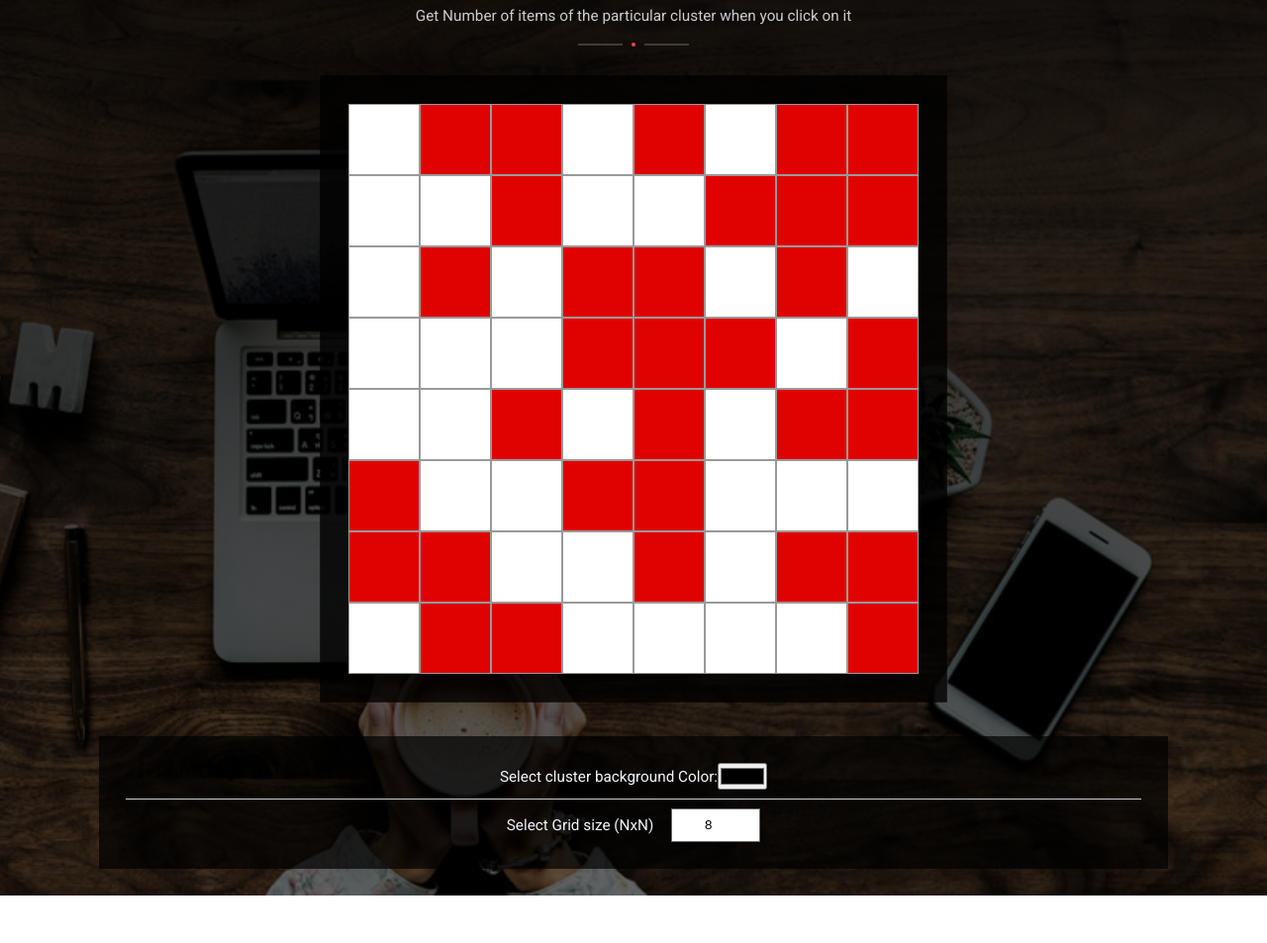
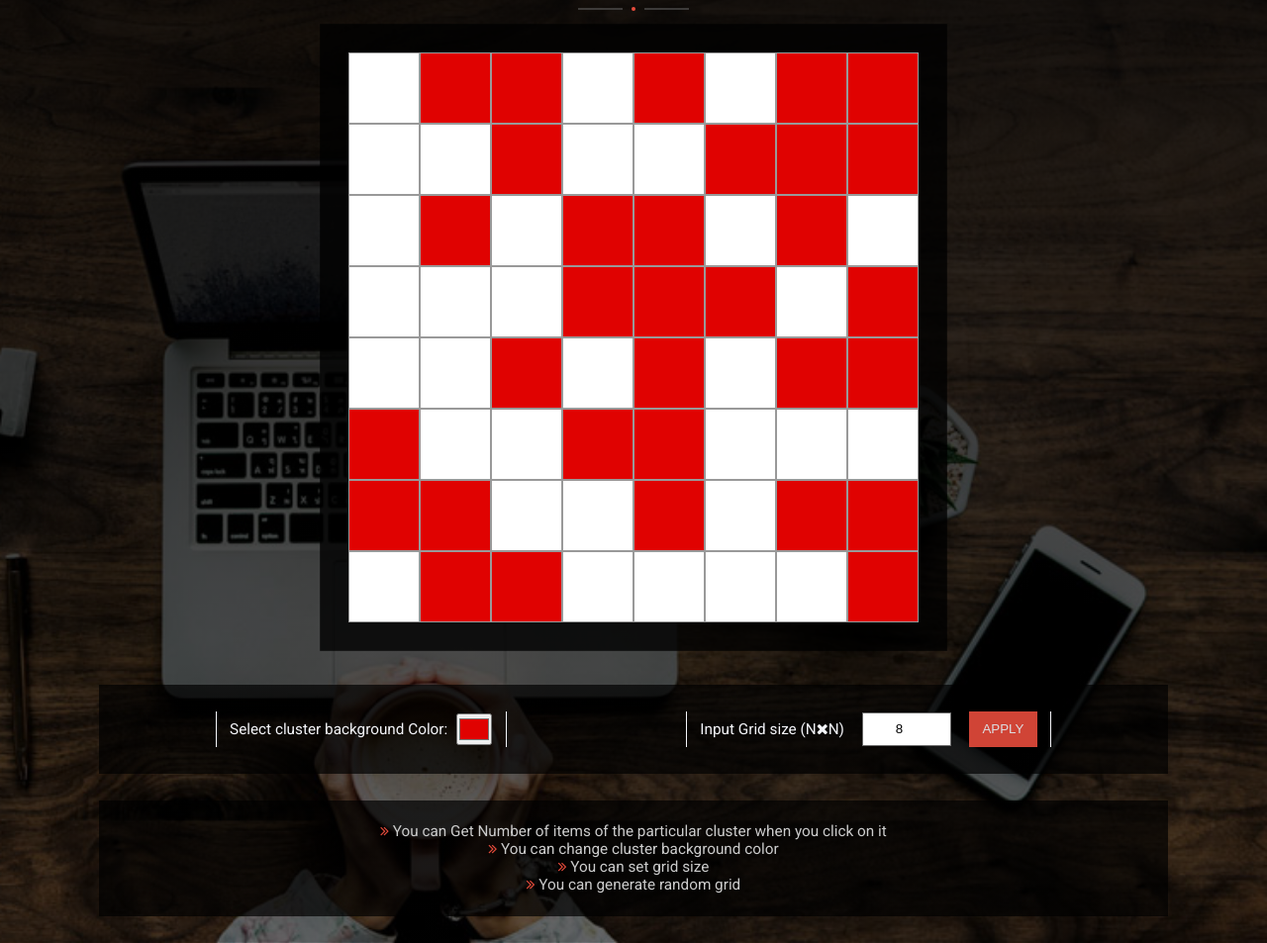
Before and after one commit to PuspaGurung/JS-NxN-Matrix-countCluster, a website built with Parcel: page src/index.html in a window 1280 px wide. Shown: the part 78-1031 px from the top of the page at 99% size. Before the commit the page ends 983 px from the top, so only its background shows below. Built offline with nearby package versions, Linux system fonts and the light colour scheme.

Commit message:
change some layout, and JS

```diff
--- a/src/index.html
+++ b/src/index.html
@@ -1,5 +1,6 @@
 <!DOCTYPE html>
 <html lang="en">
+
 <head>
   <meta charset="UTF-8" />
   <meta name="viewport" content="width=device-width, initial-scale=1.0" />
@@ -8,20 +9,15 @@
     Matrix, count Number of items of the particular cluster when user click on
     it
   </title>
-    <link
-      href="https://fonts.googleapis.com/css?family=Roboto&display=swap"
-      rel="stylesheet"
-    />
+  <link href="https://fonts.googleapis.com/css?family=Roboto&display=swap" rel="stylesheet" />
+  <link rel="stylesheet" href="https://cdnjs.cloudflare.com/ajax/libs/font-awesome/4.7.0/css/font-awesome.min.css">
 </head>
 
 <body>
   <div class="container">
     <div class="grid-wrapper">
       <div class="grid-header">
-          <h1 class="grid-header__title">NxN GRID</h1>
-          <p class="grid-header__para">
-            Get Number of items of the particular cluster when you click on it
-          </p>
+        <h1 class="grid-header__title">N<i class="fa fa-times"></i>N GRID</h1>
         <span class="grid-header__seperator"></span>
       </div>
     </div>
@@ -29,29 +25,31 @@
     <div class="grid-control">
       <div class="grid-control__color input-wrapper">
         <label for="change-grid-bg-color">
-            Select cluster background Color:</label
-          >
-          <input
-            type="color"
-            name="bg-color"
-            id="change-grid-bg-color"
-            name="change-grid-bg-color"
-          />
+          Select cluster background Color:</label>
+        <input type="color" name="bg-color" id="change-grid-bg-color" name="change-grid-bg-color" value="#e00201" />
       </div>
       <div class="grid-control__size input-wrapper">
-          <label for="grid-size">Select Grid size (NxN)</label>
-          <input
-            type="number"
-            id="grid-size"
-            min="5"
-            max="10"
-            placeholder="Grid size"
-            name="grid-size"
-          />
+        <label for="grid-size">Input Grid size (N<i class="fa fa-times"></i>N)</label>
+        <input type="number" id="grid-size" min="5" max="10" placeholder="Grid size" name="grid-size" />
+        <button id="btn-set-grid-size" class="btn-primary">apply</button>
       </div>
       <span id="error-message"></span>
+      <!--      <div class="grid-control__random-grid input-wrapper">
+        <button class="get-random-grid btn-primary">GET RANDOM GRID</button>
+      </div>
+-->
+    </div>
+    <div class="grid-info">
+      <ul class="grid-info__list">
+        <li><i class="fa fa-angle-double-right"></i> You can Get Number of items of the particular cluster when you
+          click on it</li>
+        <li><i class="fa fa-angle-double-right"></i> You can change cluster background color </li>
+        <li><i class="fa fa-angle-double-right"></i> You can set grid size</li>
+        <li><i class="fa fa-angle-double-right"></i> You can generate random grid</li>
+      </ul>
     </div>
   </div>
   <script src="./js/main.js"></script>
 </body>
+
 </html>
--- a/src/js/main.js
+++ b/src/js/main.js
@@ -100,8 +100,8 @@ class Grid {
 
   // Change the background color of cluster
   handleBgColor() {
-    let btnApplyColor = document.getElementById("change-grid-bg-color");
-    btnApplyColor.addEventListener("change", e => {
+    let inputBgColor = document.getElementById("change-grid-bg-color");
+    inputBgColor.addEventListener("change", e => {
       e.preventDefault();
       let bgColor = e.target.value;
       let getItemListDOM = document.querySelectorAll(".grid__filled");
@@ -271,24 +271,25 @@ class Grid {
   }
 }
 
-//get screen width
+//GRID DEFAULT SIZE and GENERATE RANDOM GRID WITH DEFAULT SIZE
 let screenWidth = window.innerWidth ||
   document.documentElement.clientWidth ||
   document.body.clientWidth;
 
-// Default grid size
-
+// Default grid size at windowOnLoad
 /** Default grid size based on screen width
  *  width <=500px
  * width >=500px
  **/
+
+// Display grid with default grid size:: when windowOnLoad
 window.onload = () => {
-  (screenWidth > 500) ? new Grid(8) && (document.getElementById("grid-size").defaultValue = 8): new Grid(6) && (document.getElementById("grid-size").defaultValue = 6)
+  (screenWidth > 500) ? new Grid(8) && (document.getElementById("grid-size").defaultValue = 8): new Grid(6) && (document.getElementById("grid-size").defaultValue = 6);
 };
 
-// ALLOw TO CHANGE GRID SIZE
-document.getElementById("grid-size").addEventListener("change", e => {
-  let gridSize = e.target.value;
+// ALLOW USER TO CHANGE GRID SIZE
+document.getElementById("btn-set-grid-size").addEventListener("click", e => {
+  let gridSize = document.getElementById('grid-size').value;
   let errorElement = document.getElementById("error-message");
   let errorMessage = [];
   if (screenWidth <= 500) {
@@ -316,5 +317,10 @@ document.getElementById("grid-size").addEventListener("change", e => {
       (errorElement.innerText = errorMessage.join(", ")) :
       (errorElement.innerText = " ");
   }
-
+  // BG COLOR
+  let colorClusterBg = document.getElementById('change-grid-bg-color').value;
+  let allFilledSquare = document.querySelectorAll('.grid__filled');
+  for (let i = 0; i < allFilledSquare.length; i++) {
+    allFilledSquare[i].style.background = `${colorClusterBg}`;
+  }
 });
--- a/src/scss/components/_sections.scss
+++ b/src/scss/components/_sections.scss
@@ -5,17 +5,13 @@
   margin-bottom: 3rem;
 
   .grid-header {
+    margin-bottom: 2rem;
     text-align: center;
-    margin-bottom: 2rem;
 
     &__title {
-      margin: 3rem 0 2.5rem;
+      margin: 3rem 0 2.5rem 4rem;
       color: $color-white-secondary;
-    }
-
-    &__para {
-      margin-bottom: 2rem;
-      color: $color-grey;
+      color: $color-white-primary;
     }
 
     &__seperator {
@@ -25,7 +21,7 @@
       background-color: $color-primary;
       position: relative;
       display: inline-block;
-      margin-bottom: 4rem;
+      margin-bottom: 2.2rem;
 
       &::before,
       &::after {
@@ -98,9 +94,13 @@
       color: white;
     }
   }
+
 }
 
 .grid-control {
+  display: flex;
+  justify-content: space-around;
+  flex-flow: row;
   padding: 3rem;
   width: 100%;
   background: linear-gradient(rgba(0, 0, 0, 0.7) 100%,
@@ -108,6 +108,10 @@
       transparent 50%);
   margin-bottom: 3rem;
   position: relative;
+
+  @include respond-mediaQuery(phone) {
+    flex-flow: column;
+  }
 
   #error-message {
     position: absolute;
@@ -126,14 +130,30 @@
     display: flex;
     align-items: center;
     justify-content: center;
-    width: 100%;
+  }
+
+  &__color,
+  &__size,
+  &__random-grid {
+    padding: 0 1.5rem 0;
+    border-right: 1px solid $color-white-secondary;
+    border-left: 1px solid $color-white-secondary;
+
+    @include respond-mediaQuery(phone) {
+      margin-bottom: 1rem;
+      border-left: none !important;
+      border-right: none !important;
+      padding-bottom: 1rem;
+    }
   }
 
   &__color {
-    border-bottom: 1px solid $color-grey;
-    margin-bottom: 1rem;
-    padding-bottom: 1rem;
+    @include respond-mediaQuery(phone) {
+      border-bottom: 1px solid;
+    }
+  }
 
+  &__color {
     #bg-color {
       width: 4.5rem;
       height: 2.5rem;
@@ -145,6 +165,16 @@
     img {
       margin: 0 1rem;
     }
+
+    label {
+      padding-right: 1rem;
+    }
+
+    #change-grid-bg-color {
+      height: 3.5rem;
+      width: 4rem;
+      cursor: pointer;
+    }
   }
 
   &__size {
@@ -153,11 +183,12 @@
       border: 1px solid $color-secondary;
       outline: none;
       display: inline-block;
-      margin-left: 2rem;
+      margin: 0 2rem;
       text-align: center;
       padding: 0.8rem 1rem;
       width: 10rem;
       line-height: 2rem;
+
 
       &:focus {
         outline: 2px dashed blue;
@@ -168,4 +199,27 @@
       padding-right: 1rem;
     }
   }
+
+  &__random-grid {
+    @include respond-mediaQuery(phone) {
+      margin-bottom: 0;
+      padding-bottom: 0;
+    }
+  }
 }
+
+.grid-info {
+  text-align: center;
+  padding: 2.5rem 2rem;
+  margin-bottom: 3rem;
+  background: linear-gradient(rgba(0, 0, 0, 0.7) 100%, rgba(0, 0, 0, 0.6) 100%, transparent 50%);
+
+  .grid-info__list {
+    color: $color-grey;
+    list-style: none;
+
+    .fa {
+      color: $color-primary;
+    }
+  }
+}
--- a/src/scss/components/_utilities.scss
+++ b/src/scss/components/_utilities.scss
@@ -9,15 +9,21 @@
 }
 
 .btn-primary {
-  padding: 1rem 1.8rem;
+  text-transform: uppercase;
   outline: none;
+  padding: 0 1.5rem;
+  line-height: 4rem;
+  background-color: $color-primary;
+  color: $color-white-secondary;
   border: none;
   cursor: pointer;
+  opacity: 0.9;
   @include transition-delay-sm;
-  font-size: inherit;
-  background: $color-white-secondary;
 
   &:hover {
-    background: $color-grey;
+    opacity: 1;
+    color: $color-primary;
+    background-color: $color-white-primary
   }
+
 }
```
Also changed, not shown: dist/index.html, 4 other files. Lines whose indentation alone changed are shown as unchanged.
